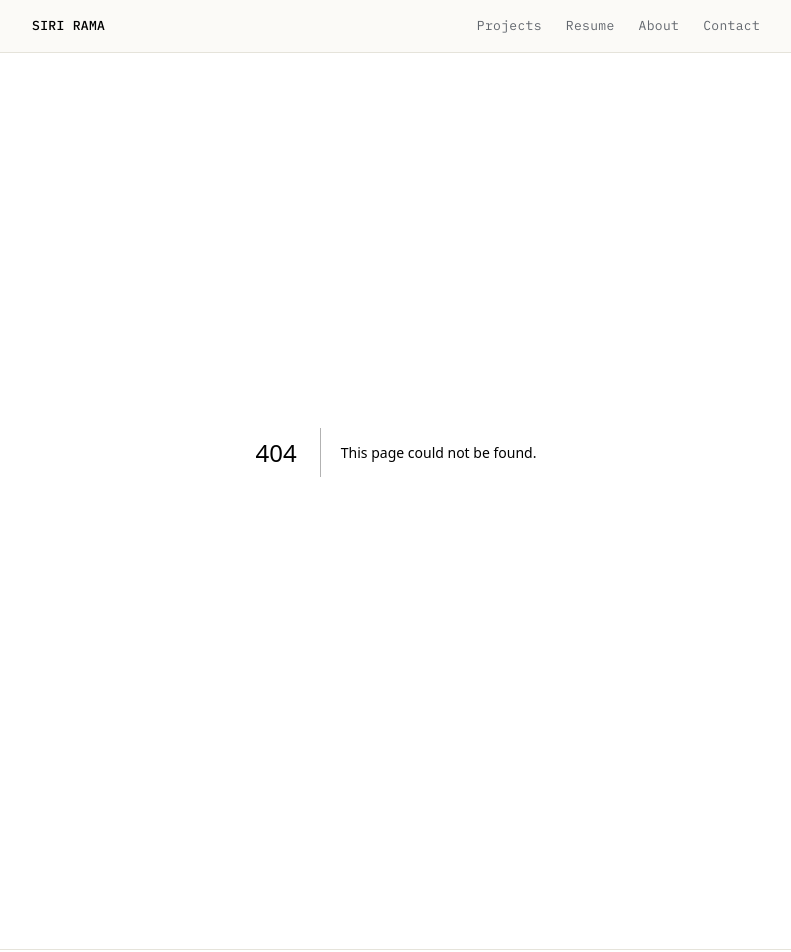
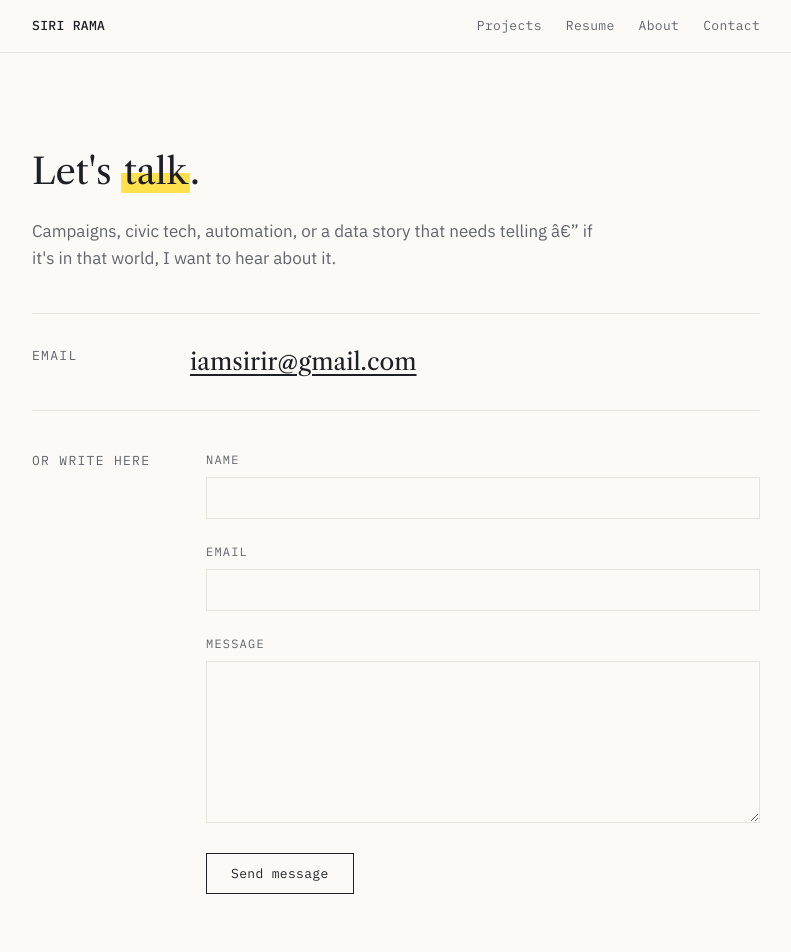
Before and after one commit to cmd-siri-bot/my-portfolio, a Next.js app: page /contact in a window 1280 px wide. Before the commit this address had no page. Shown: the top 952 px of the page, without its empty margins (244-1035 px from the left). Built offline with nearby package versions, Linux system fonts and the light colour scheme.

Commit message:
Add contact page with form

```diff
--- /dev/null
+++ b/app/contact/ContactForm.tsx
@@ -0,0 +1,126 @@
+"use client";
+
+import { useState } from "react";
+
+// TODO: create a free form at https://formspree.io, then paste your form's
+// endpoint here (it looks like https://formspree.io/f/abcdwxyz).
+const FORMSPREE_ENDPOINT = "https://formspree.io/f/mpqvdjpe";
+
+type Status = "idle" | "submitting" | "success" | "error";
+
+export default function ContactForm() {
+  const [status, setStatus] = useState<Status>("idle");
+
+  async function handleSubmit(e: React.FormEvent<HTMLFormElement>) {
+    e.preventDefault();
+    const form = e.currentTarget;
+    setStatus("submitting");
+    try {
+      const res = await fetch(FORMSPREE_ENDPOINT, {
+        method: "POST",
+        headers: { Accept: "application/json" },
+        body: new FormData(form),
+      });
+      if (res.ok) {
+        setStatus("success");
+        form.reset();
+      } else {
+        setStatus("error");
+      }
+    } catch {
+      setStatus("error");
+    }
+  }
+
+  if (status === "success") {
+    return (
+      <div className="border border-line p-6">
+        <p className="font-serif text-2xl">
+          <span className="hl">Message sent.</span>
+        </p>
+        <p className="mt-3 leading-relaxed text-ink-muted">
+          Thanks for reaching out â€” I&apos;ll get back to you soon.
+        </p>
+        <button
+          onClick={() => setStatus("idle")}
+          className="mt-5 font-mono text-[13px] underline underline-offset-4 hover:bg-mark"
+        >
+          Send another â†’
+        </button>
+      </div>
+    );
+  }
+
+  return (
+    <form onSubmit={handleSubmit} className="space-y-6">
+      <div>
+        <label
+          htmlFor="name"
+          className="block font-mono text-[12px] uppercase tracking-widest text-ink-muted"
+        >
+          Name
+        </label>
+        <input
+          id="name"
+          name="name"
+          type="text"
+          required
+          className="mt-2 w-full border border-line bg-transparent px-3 py-2 text-[16px] focus:border-ink focus:outline-none"
+        />
+      </div>
+
+      <div>
+        <label
+          htmlFor="email"
+          className="block font-mono text-[12px] uppercase tracking-widest text-ink-muted"
+        >
+          Email
+        </label>
+        <input
+          id="email"
+          name="email"
+          type="email"
+          required
+          className="mt-2 w-full border border-line bg-transparent px-3 py-2 text-[16px] focus:border-ink focus:outline-none"
+        />
+      </div>
+
+      <div>
+        <label
+          htmlFor="message"
+          className="block font-mono text-[12px] uppercase tracking-widest text-ink-muted"
+        >
+          Message
+        </label>
+        <textarea
+          id="message"
+          name="message"
+          required
+          rows={6}
+          className="mt-2 w-full resize-y border border-line bg-transparent px-3 py-2 text-[16px] focus:border-ink focus:outline-none"
+        />
+      </div>
+
+      {status === "error" && (
+        <p className="font-mono text-[13px] text-ink">
+          Something went wrong. Please email me directly at{" "}
+          <a
+            href="mailto:iamsirir@gmail.com"
+            className="underline underline-offset-4 hover:bg-mark"
+          >
+            iamsirir@gmail.com
+          </a>
+          .
+        </p>
+      )}
+
+      <button
+        type="submit"
+        disabled={status === "submitting"}
+        className="border border-ink px-6 py-2.5 font-mono text-[13px] tracking-wide transition hover:bg-mark disabled:opacity-50"
+      >
+        {status === "submitting" ? "Sendingâ€¦" : "Send message"}
+      </button>
+    </form>
+  );
+}
--- /dev/null
+++ b/app/contact/page.tsx
@@ -0,0 +1,51 @@
+import type { Metadata } from "next";
+import ContactForm from "./ContactForm";
+
+export const metadata: Metadata = {
+  title: "Contact â€” Siri Rama",
+  description:
+    "Get in touch with Siri Rama â€” by email or the contact form.",
+};
+
+export default function Contact() {
+  return (
+    <>
+      <section className="pt-20 pb-10 sm:pt-24">
+        <h1 className="font-serif text-4xl leading-tight">
+          Let&apos;s <span className="hl">talk</span>.
+        </h1>
+        <p className="mt-6 max-w-xl text-[17px] leading-relaxed text-ink-muted">
+          Campaigns, civic tech, automation, or a data story that needs telling
+          â€” if it&apos;s in that world, I want to hear about it.
+        </p>
+      </section>
+
+      {/* Direct email */}
+      <section className="border-t border-line py-8">
+        <div className="grid gap-2 sm:grid-cols-[150px_1fr]">
+          <span className="font-mono text-[13px] uppercase tracking-widest text-ink-muted">
+            Email
+          </span>
+          <a
+            href="mailto:iamsirir@gmail.com"
+            className="font-serif text-2xl underline underline-offset-4 hover:bg-mark"
+          >
+            iamsirir@gmail.com
+          </a>
+        </div>
+      </section>
+
+      {/* Form */}
+      <section className="border-t border-line py-10">
+        <div className="grid gap-6 sm:grid-cols-[150px_1fr]">
+          <span className="font-mono text-[13px] uppercase tracking-widest text-ink-muted">
+            Or write here
+          </span>
+          <div className="max-w-xl">
+            <ContactForm />
+          </div>
+        </div>
+      </section>
+    </>
+  );
+}
--- a/app/layout.tsx
+++ b/app/layout.tsx
@@ -51,9 +51,9 @@ export default function RootLayout({
               <Link href="/about" className="hover:text-ink">
                 About
               </Link>
-              <a href="mailto:iamsirir@gmail.com" className="hover:text-ink">
+              <Link href="/contact" className="hover:text-ink">
                 Contact
-              </a>
+              </Link>
             </div>
           </nav>
         </header>
```
Also changed, not shown: 1 other file (tests, documents, lock files or other folders).
